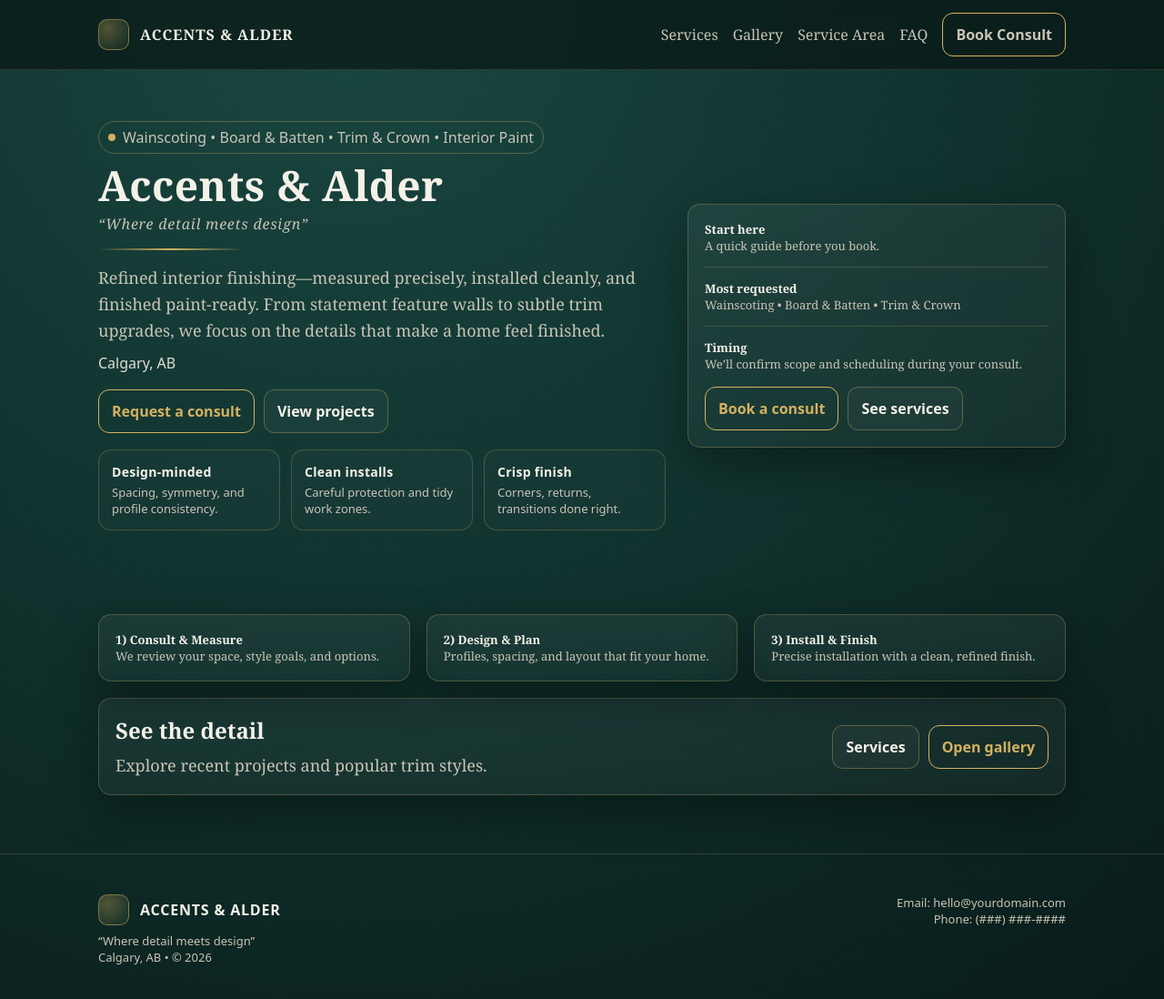
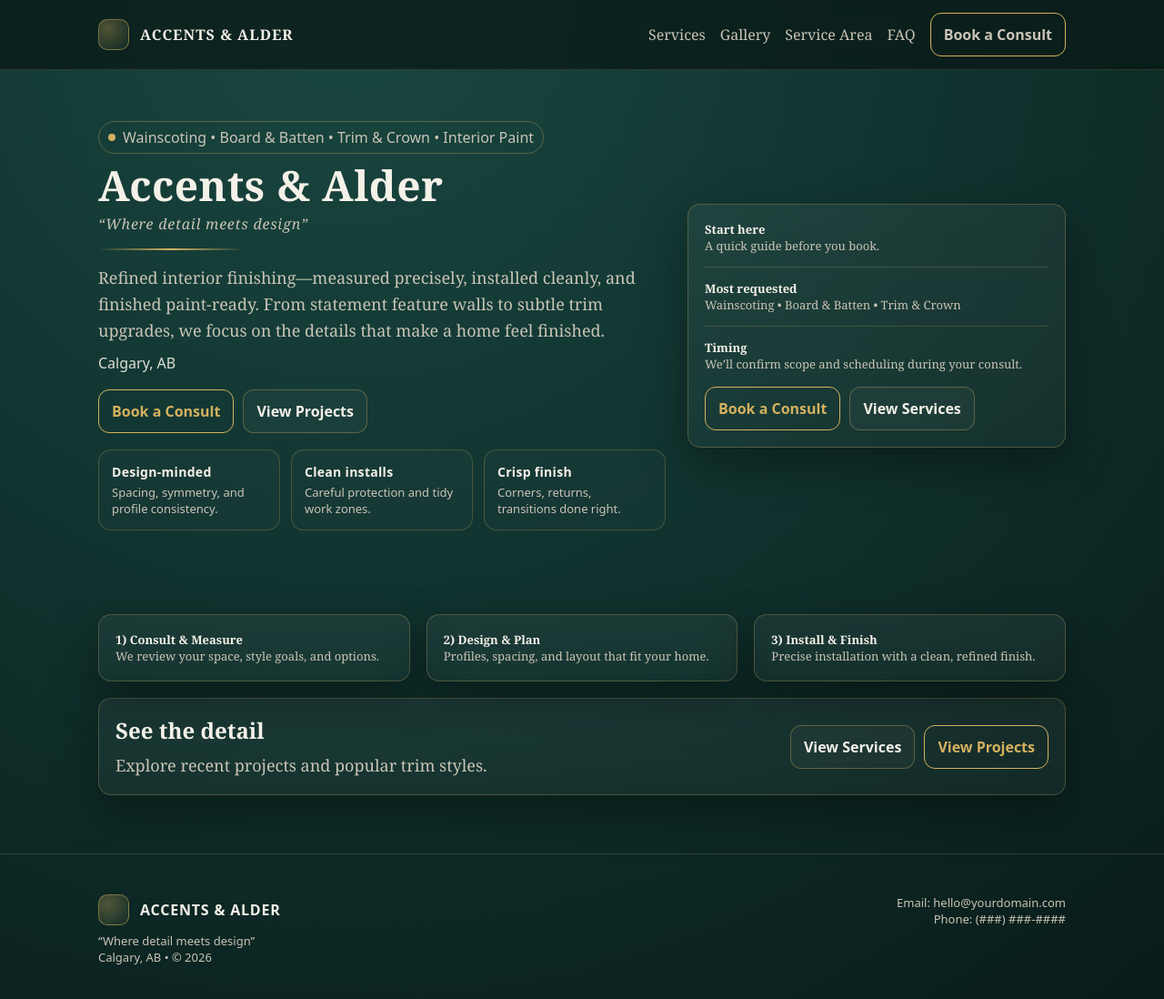
Before and after one commit to Realboyblue/accents-alder-site, a plain HTML site: page index.html in a window 1280 px wide. Shown: the whole page at 91% size. Drawn offline with Linux system fonts and the light colour scheme.

Commit message:
Update index.html

```diff
--- a/index.html
+++ b/index.html
@@ -22,7 +22,7 @@
           <a href="gallery.html">Gallery</a>
           <a href="service-area.html">Service Area</a>
           <a href="faq.html">FAQ</a>
-          <a class="btn btn-primary" href="consult.html">Book Consult</a>
+          <a class="btn btn-primary" href="consult.html">Book a Consult</a>
         </div>
       </div>
     </div>
@@ -42,8 +42,8 @@
         <div class="location">Calgary, AB</div>
 
         <div style="display:flex;gap:10px;flex-wrap:wrap;margin-top:18px">
-          <a class="btn btn-primary" href="consult.html">Request a consult</a>
-          <a class="btn" href="gallery.html">View projects</a>
+          <a class="btn btn-primary" href="consult.html">Book a Consult</a>
+          <a class="btn" href="gallery.html">View Projects</a>
         </div>
 
         <div class="kpis">
@@ -76,8 +76,8 @@
         <div class="small">We’ll confirm scope and scheduling during your consult.</div>
 
         <div style="margin-top:16px;display:flex;gap:10px;flex-wrap:wrap">
-          <a class="btn btn-primary" href="consult.html">Book a consult</a>
-          <a class="btn" href="services.html">See services</a>
+          <a class="btn btn-primary" href="consult.html">Book a Consult</a>
+          <a class="btn" href="services.html">View Services</a>
         </div>
       </div>
     </div>
@@ -107,8 +107,8 @@
             <p class="lead" style="margin:0">Explore recent projects and popular trim styles.</p>
           </div>
           <div style="display:flex;gap:10px;justify-content:flex-end;align-items:center;flex-wrap:wrap">
-            <a class="btn" href="services.html">Services</a>
-            <a class="btn btn-primary" href="gallery.html">Open gallery</a>
+            <a class="btn" href="services.html">View Services</a>
+            <a class="btn btn-primary" href="gallery.html">View Projects</a>
           </div>
         </div>
       </div>
```
